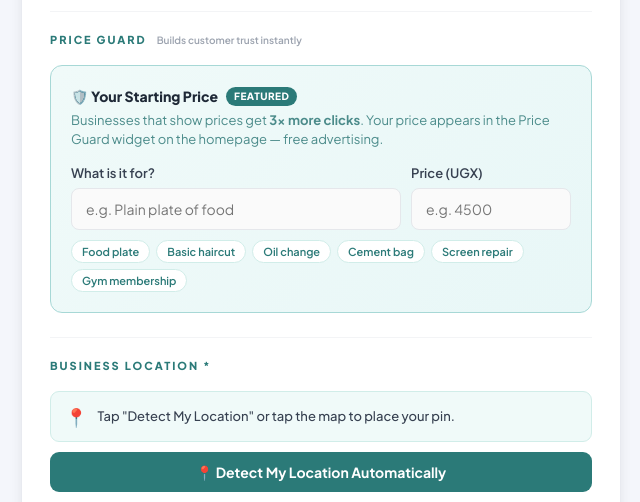
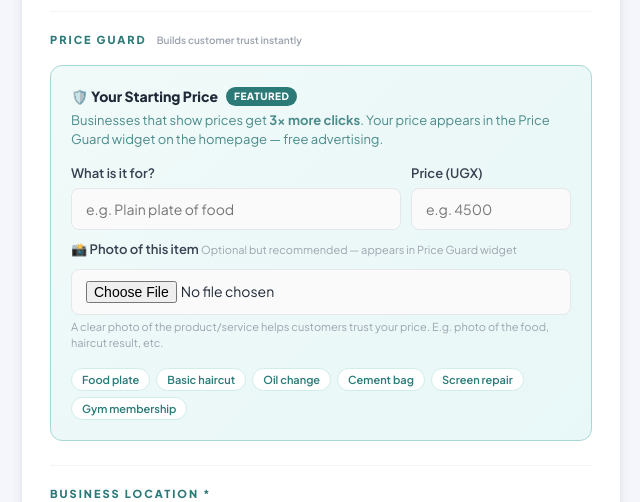
Before and after one commit to trustedbiz50-boop/trustedBiz, a Flask app: page /add-business in a window 1280 px wide. Shown: the part 1025-1527 px from the top of the page, without its empty margins (319-959 px from the left). Run offline with Flask 3, Linux system fonts and the light colour scheme; the visitor is signed in with stand-in values (Sample User, id 1); data comes from the database, SQL or seed files in the repository; data that the repository does not hold is empty; some libraries are stand-ins or nearby versions.

Commit message:
Add files via upload

```diff
--- a/templates/add-business.html
+++ b/templates/add-business.html
@@ -210,6 +210,11 @@
                     <label>Price (UGX)</label>
                     <input type="number" name="hero_price" id="priceInput" placeholder="e.g. 4500" min="0" step="100" value="{{ editing.hero_price if editing else '' }}">
                 </div>
+            </div>
+            <div class="fg" style="margin-top:10px;">
+                <label>📸 Photo of this item <span style="font-weight:400;color:#9ca3af;font-size:11px;">Optional but recommended — appears in Price Guard widget</span></label>
+                <input type="file" name="hero_price_image" accept="image/*" style="margin-top:4px;">
+                <div style="font-size:11px;color:#9ca3af;margin-top:4px;">A clear photo of the product/service helps customers trust your price. E.g. photo of the food, haircut result, etc.</div>
             </div>
             <div class="price-examples" id="priceExamples">
                 <button type="button" class="price-chip" onclick="setPrice('Plain plate of food',4500)">Food plate</button>
```
Also changed, not shown: templates/price_guard_widget.html (+11 -3 lines).
